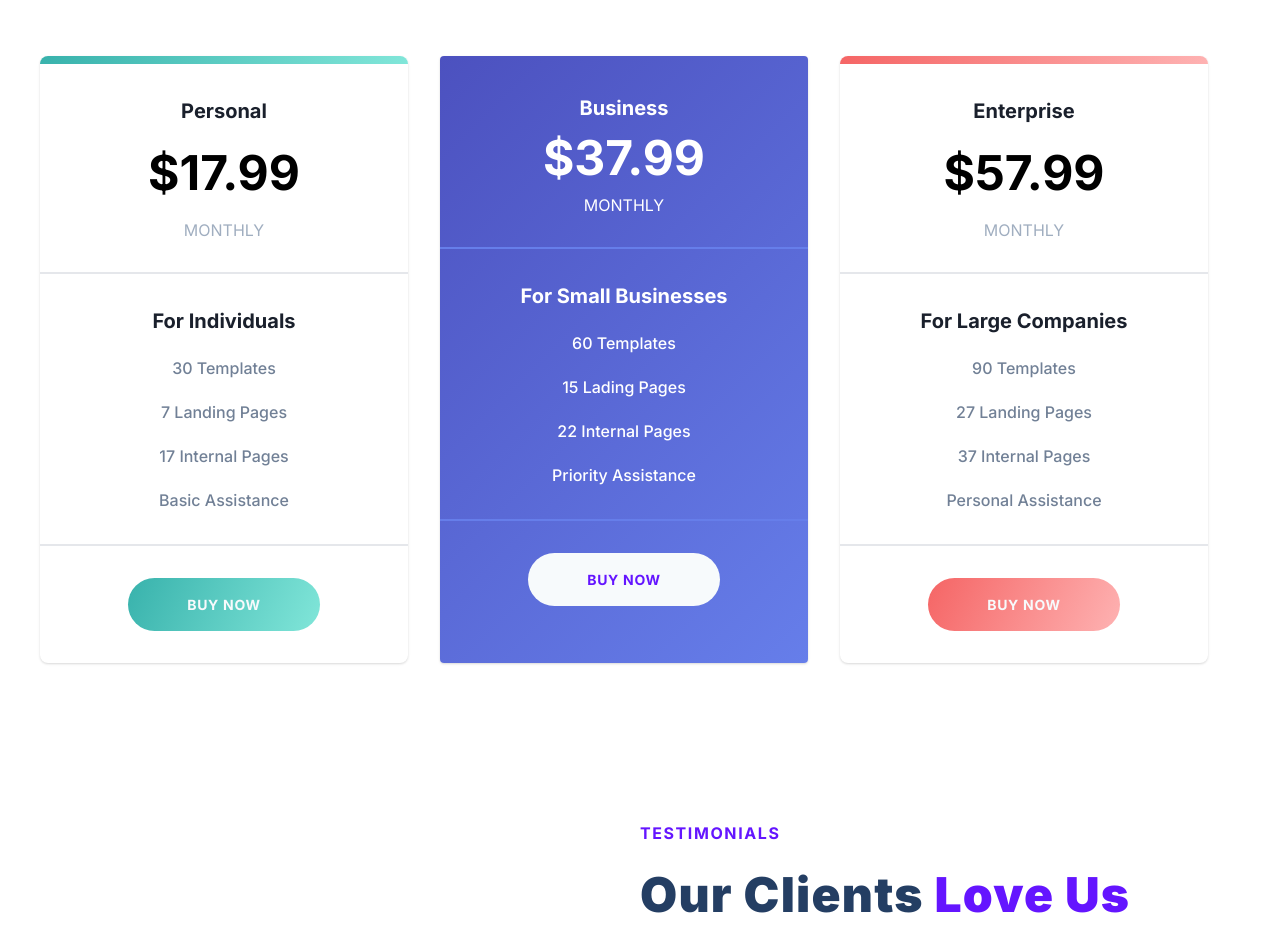
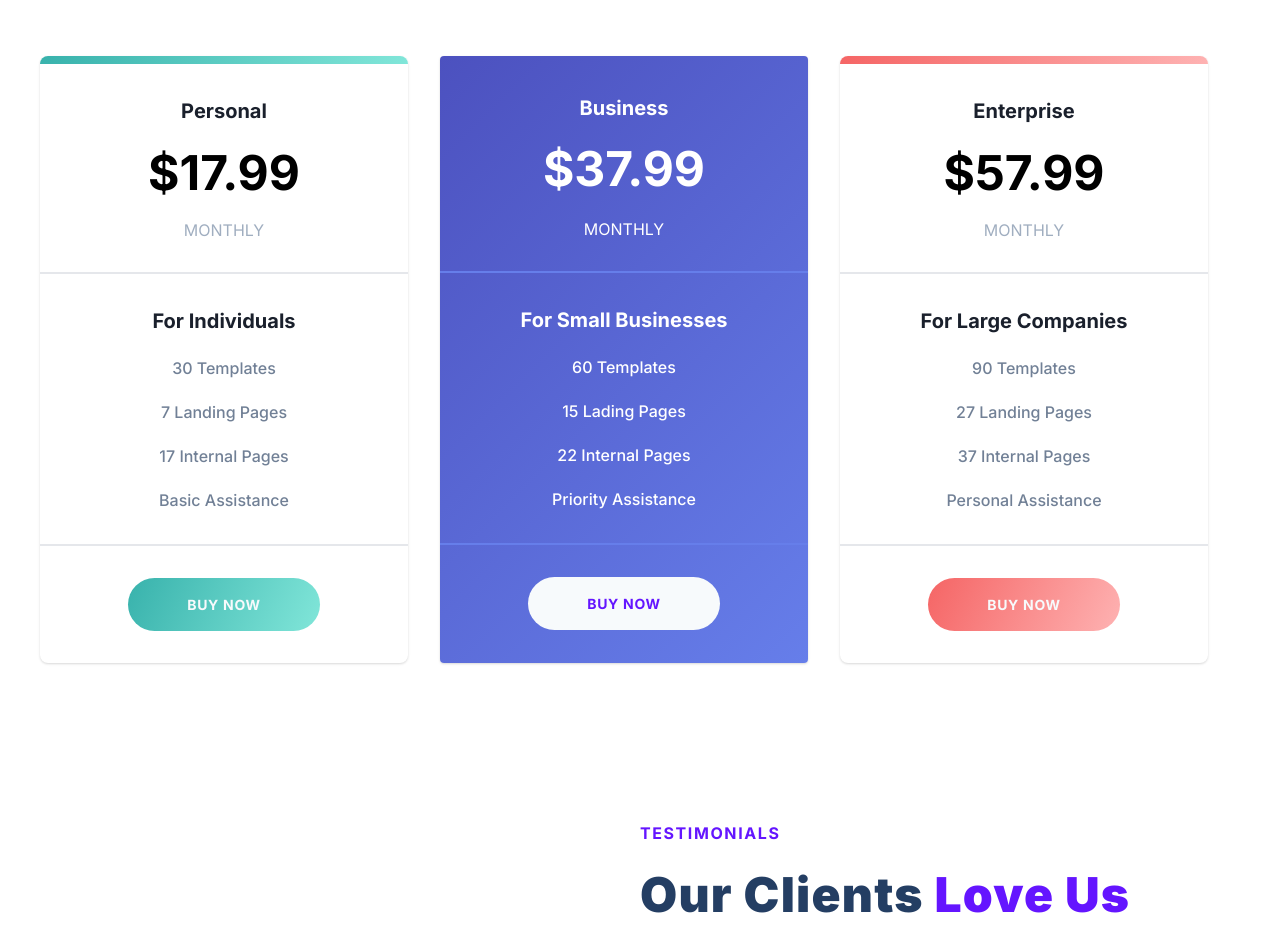
Before and after one commit to h-gilli/treact_project, a plain HTML site: page index.html in a window 1280 px wide. Shown: the part 3760-4688 px from the top of the page. Drawn offline with Linux system fonts and the light colour scheme.

Commit message:
second round of edits Khosro feedback

```diff
--- a/index.html
+++ b/index.html
@@ -356,7 +356,7 @@
                             <p class="plan__feature--2">22 Internal Pages</p>
                             <p class="plan__feature--2">Priority Assistance</p>
                         </div>
-                        <div class="plan__bottom--2">
+                        <div class="plan__bottom">
                             <button class="plan__button--2">BUY NOW</button>
                         </div>
                     </div>
--- a/styles.css
+++ b/styles.css
@@ -729,6 +729,7 @@ p{
     font-size: 48px;
     font-weight: bold;
     margin: 8px 0;
+    line-height: 1.725;
 }
 
 .plan__top--3
@@ -768,6 +769,7 @@ p{
     letter-spacing: 0.05em;
     line-height: 1.5;
     transition: all 300ms;
+    cursor: pointer;
 }
 
 .plan__bottom,
```
